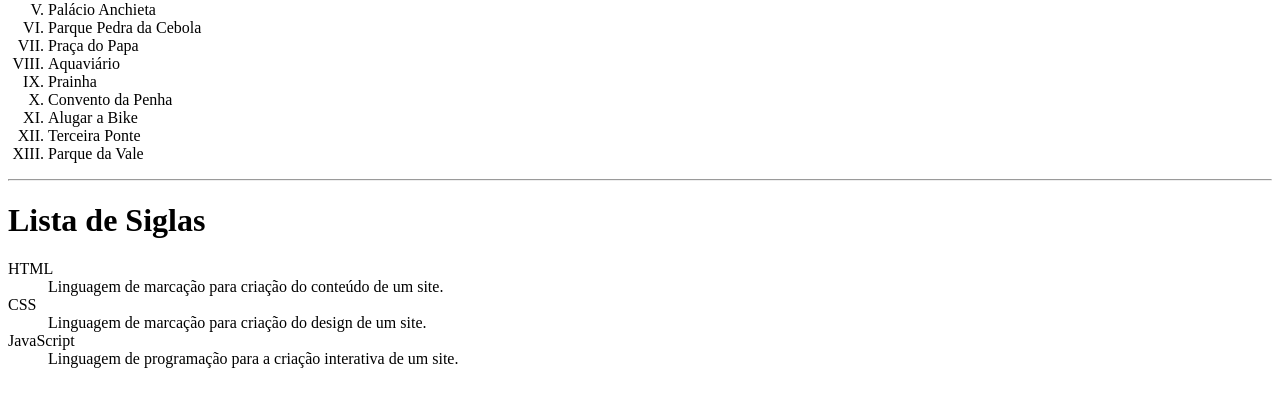
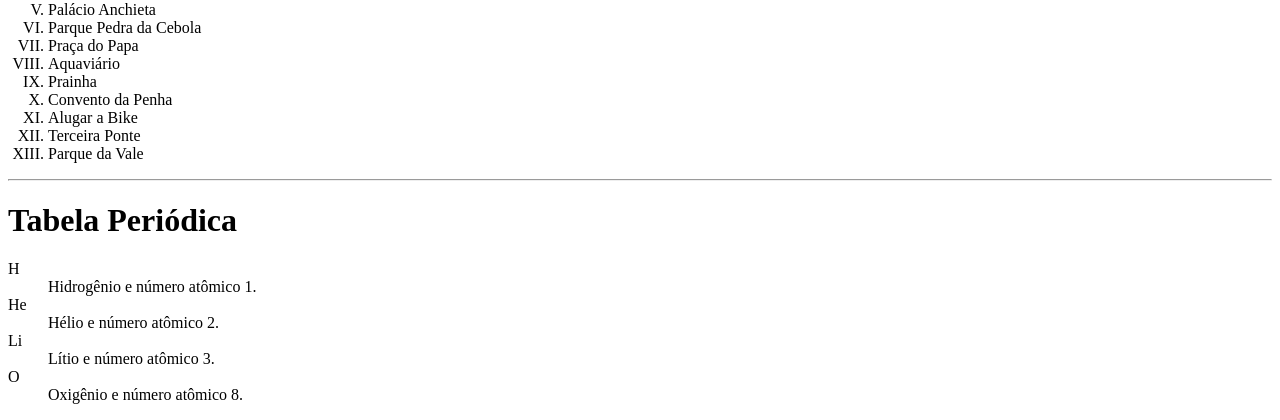
Before and after one commit to llmsilva85/CC1N, a plain HTML site: page Aula-05/index.html in a window 1280 px wide. Shown: the part 661-1081 px from the top of the page. Before the commit the page ends 1045 px from the top, so only its background shows below. Drawn offline with Linux system fonts and the light colour scheme.

Commit message:
Aula-05 -> Listas e Tabelas

```diff
--- a/Aula-05/index.html
+++ b/Aula-05/index.html
@@ -47,14 +47,16 @@
         <li>Parque da Vale</li>
     </ol>
     <hr>
-    <h1>Lista de Siglas</h1>
+    <h1>Tabela Periódica</h1>
     <dl>
-    <dt>HTML</dt>
-        <dd>Linguagem de marcação para criação do conteúdo de um site.</dd>
-    <dt>CSS</dt>
-        <dd>Linguagem de marcação para criação do design de um site.</dd>
-    <dt>JavaScript</dt>
-        <dd>Linguagem de programação para a criação interativa de um site.</dd>
+    <dt>H</dt>
+        <dd>Hidrogênio e número atômico 1.</dd>
+    <dt>He</dt>
+        <dd>Hélio e número atômico 2.</dd>
+    <dt>Li</dt>
+        <dd>Lítio e número atômico 3.</dd>
+    <dt>O</dt>
+        <dd>Oxigênio e número atômico 8.</dd>
     </dl>
 </body>
 </html>
```
